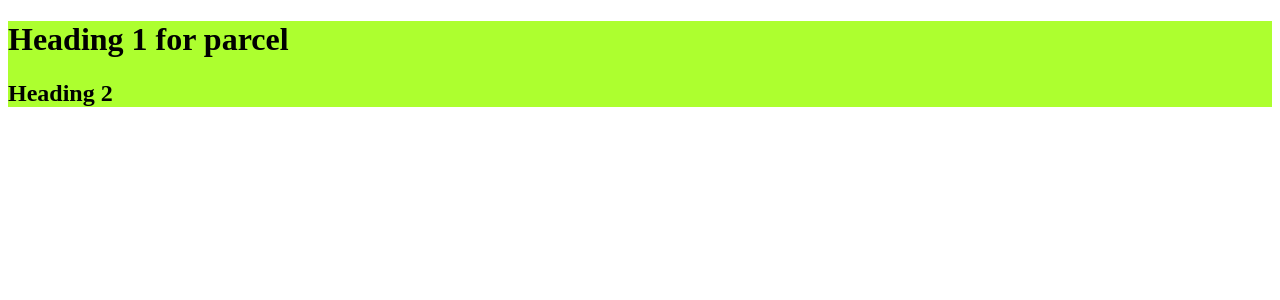
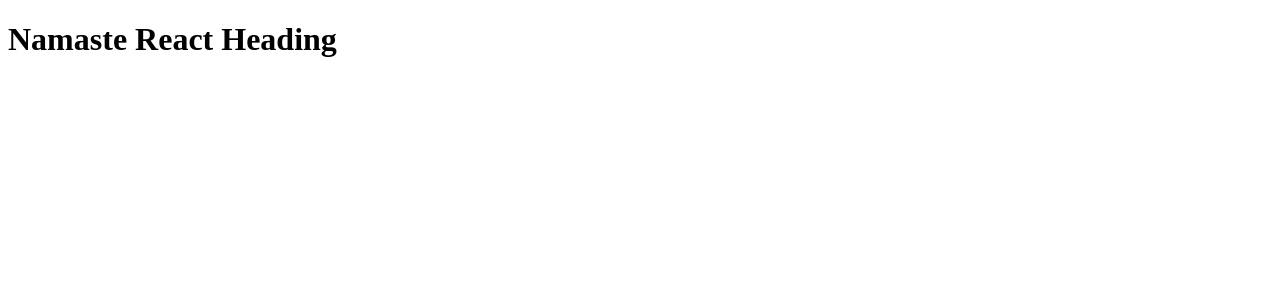
Before and after one commit to AkhilSharma78148/namaste-react, a React (Vite) app: page / in a window 1280 px wide. Shown: the top 300 px of the page. Built offline with nearby package versions, Linux system fonts and the light colour scheme.

Commit message:
jsx use in react

```diff
--- a/App.js
+++ b/App.js
@@ -57,5 +57,12 @@
 
 const root = ReactDOM.createRoot(document.getElementById("root"));
 
+//JSX ?? Is a HTML like syntax but it is not HTML inside javascript
+const heading4 = (
+    <h1 id="title" key="h4">
+        Namaste React Heading
+    </h1>
+);
+
 //passing a react element inside the root
-root.render(container);
+root.render(heading4);
```
